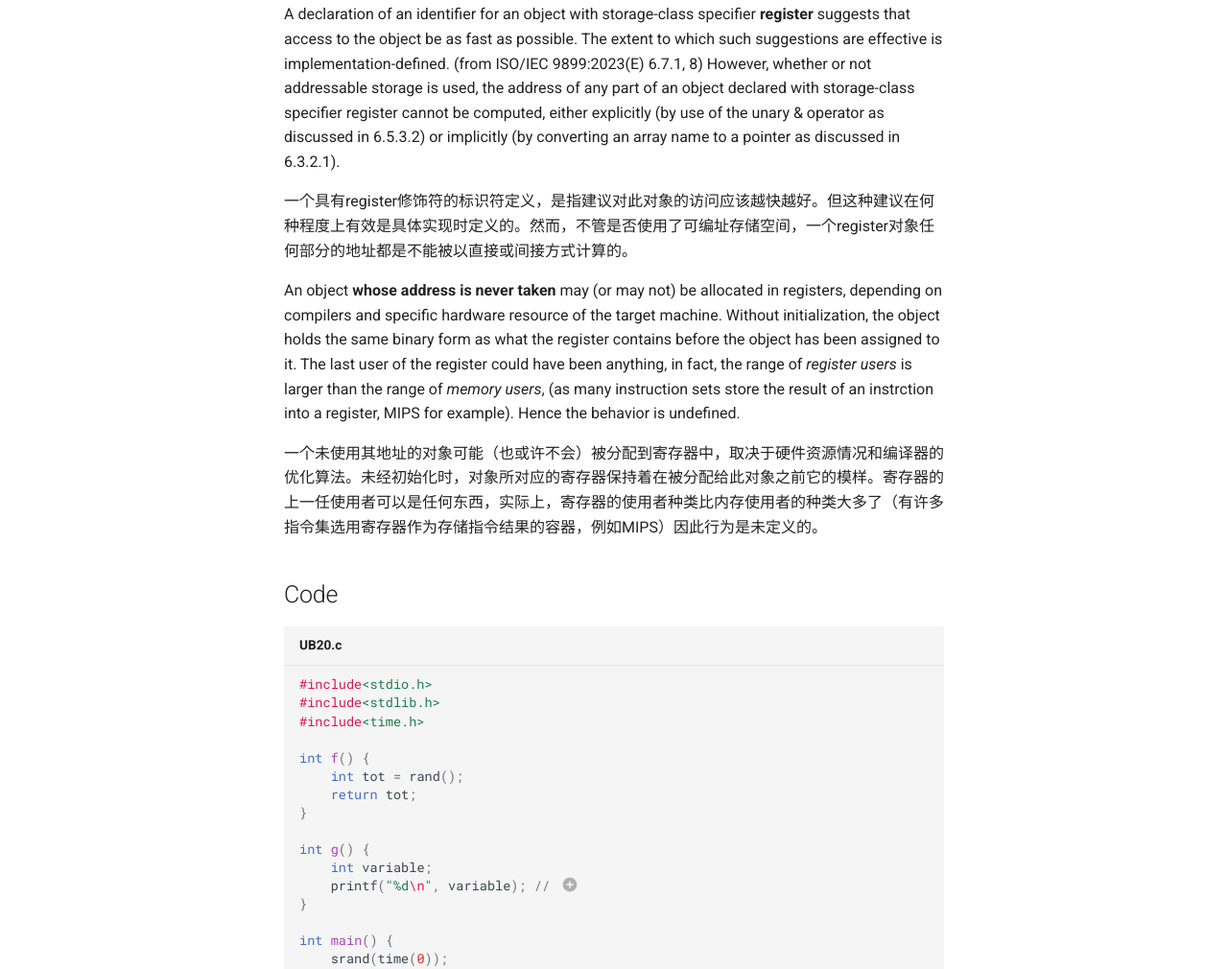
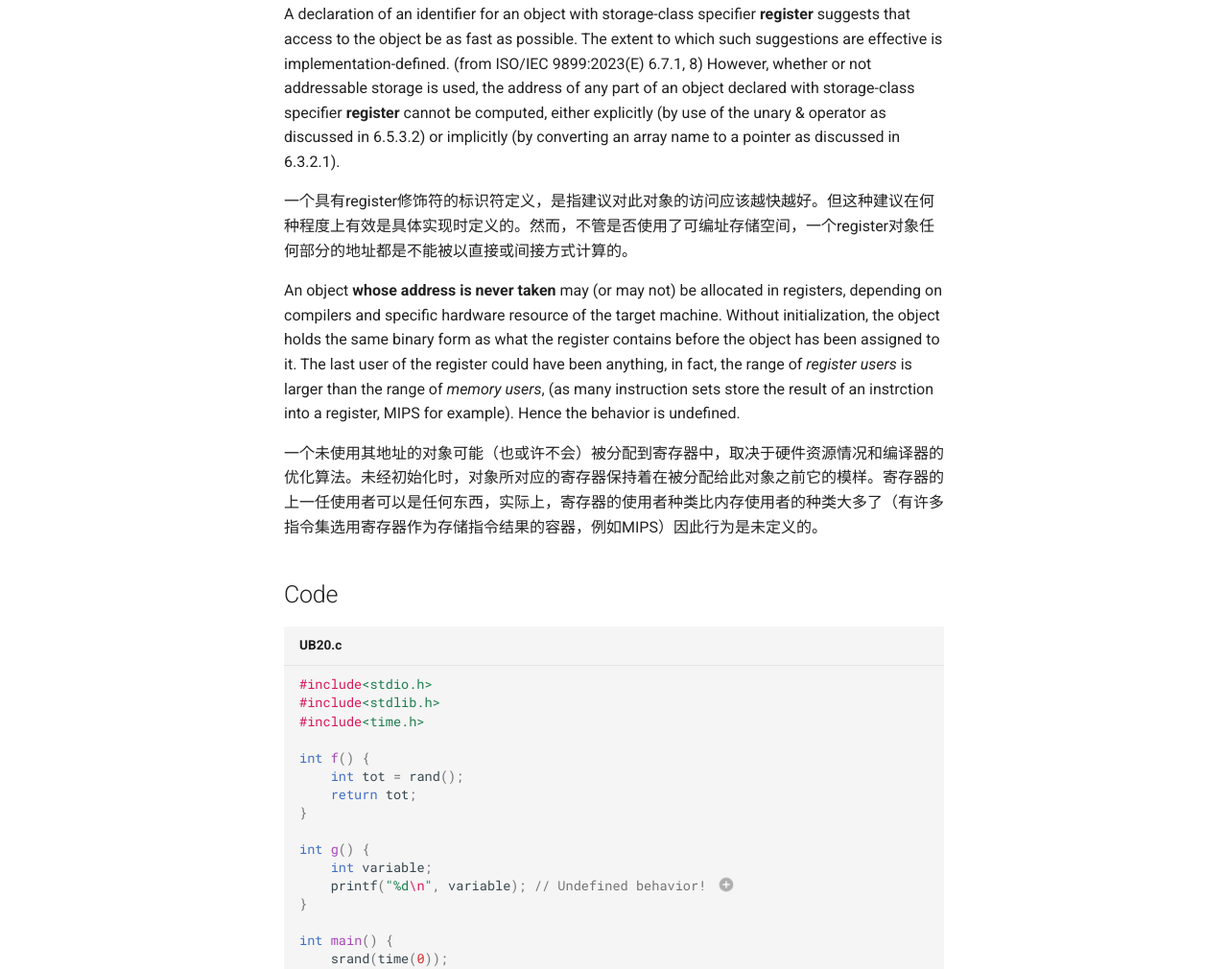
Before and after one commit to TrickEye/undefinedBehaviors, an MkDocs documentation site: the page built from docs/UB1to20/UB20.md, in a window 1280 px wide and 1400 px high, scrolled down 533 px. Shown: the part 255-1265 px from the top of the window at 96% size. Built offline with MkDocs 1.6.1 and Material for MkDocs 9.7.7, drawn with Linux system fonts in a browser that asks for light colours; comment, search, counter and statistics services are not loaded; some of the changed lines change nothing that is shown; some of the changed text lies outside the part shown.

```diff
--- a/docs/UB1to20/UB20.md
+++ b/docs/UB1to20/UB20.md
@@ -14,7 +14,7 @@
 
 如果一个左值指定了一个自动存储周期的对象，这个对象可以用register类来修饰（即从来没有取他的地址），并且这个对象未被初始化（声明时没有经过初始化，在使用之前也没有得到赋值），那么行为是未定义的。
 
-A declaration of an identifier for an object with storage-class specifier **register** suggests that access to the object be as fast as possible. The extent to which such suggestions are effective is implementation-defined. (from ISO/IEC 9899:2023(E) 6.7.1, 8) However, whether or not addressable storage is used, the address of any part of an object declared with storage-class specifier register cannot be computed, either explicitly (by use of the unary & operator as discussed in 6.5.3.2) or implicitly (by converting an array name to a pointer as discussed in 6.3.2.1).
+A declaration of an identifier for an object with storage-class specifier **register** suggests that access to the object be as fast as possible. The extent to which such suggestions are effective is implementation-defined. (from ISO/IEC 9899:2023(E) 6.7.1, 8) However, whether or not addressable storage is used, the address of any part of an object declared with storage-class specifier **register** cannot be computed, either explicitly (by use of the unary & operator as discussed in 6.5.3.2) or implicitly (by converting an array name to a pointer as discussed in 6.3.2.1).
 
 一个具有register修饰符的标识符定义，是指建议对此对象的访问应该越快越好。但这种建议在何种程度上有效是具体实现时定义的。然而，不管是否使用了可编址存储空间，一个register对象任何部分的地址都是不能被以直接或间接方式计算的。
 
@@ -36,7 +36,7 @@
 
 int g() {
     int variable;
-    printf("%d\n", variable); // (1)
+    printf("%d\n", variable); // Undefined behavior! (1)
 }
 
 int main() {
@@ -51,17 +51,21 @@
 
 ## Configurations
 
-=== "gcc without optimization"
+=== "MinGW without optimization"
+
+    OS: Microsoft Windows 11 22H2
 
     `gcc -v` : `gcc version 11.2.0 (GCC)`, `x86_64-w64-mingw32`
 
-    compile and run commands: `gcc UB20.c -o UB20.exe`
+    compile and run commands: `gcc UB20.c -o UB20.exe && ./UB20.exe`
 
-=== "gcc with -O2 optimization"
+=== "MinGW with -O2 optimization"
+
+    OS: Microsoft Windows 11 22H2
 
     `gcc -v` : `gcc version 11.2.0 (GCC)`, `x86_64-w64-mingw32`
 
-    compile and run commands: `gcc -O2 UB20.c -o UB20.exe`
+    compile and run commands: `gcc -O2 UB20.c -o UB20.exe && ./UB20.exe`
 
 ## Behaviors
 
```
Also changed, not shown: 1 other file.
